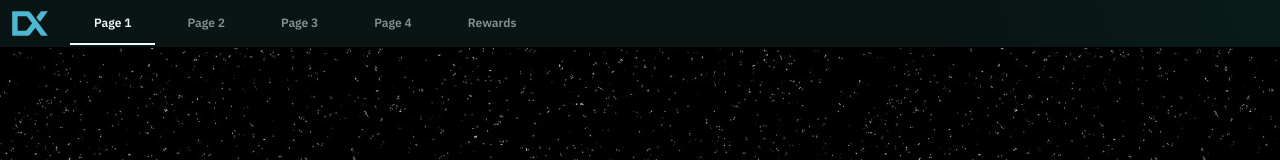
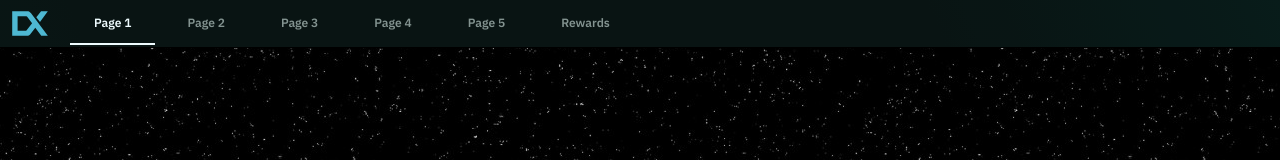
Before and after one commit to Npetr0v97/tech-task, a Next.js app: page / in a window 1280 px wide. Shown: the top 160 px of the page. Built offline with nearby package versions, Linux system fonts and the light colour scheme.

Commit message:
adding extra page

```diff
--- a/components/sections/Navbar.tsx
+++ b/components/sections/Navbar.tsx
@@ -8,6 +8,7 @@ const menuItems = [
   { name: 'Page 2', href: '/random', isActive: false },
   { name: 'Page 3', href: '/error', isActive: false },
   { name: 'Page 4', href: '/about', isActive: false },
+  { name: 'Page 5', href: '/something', isActive: false },
   { name: 'Rewards', href: '/rewards', isActive: false },
 ];
 export default function Navbar() {
```
